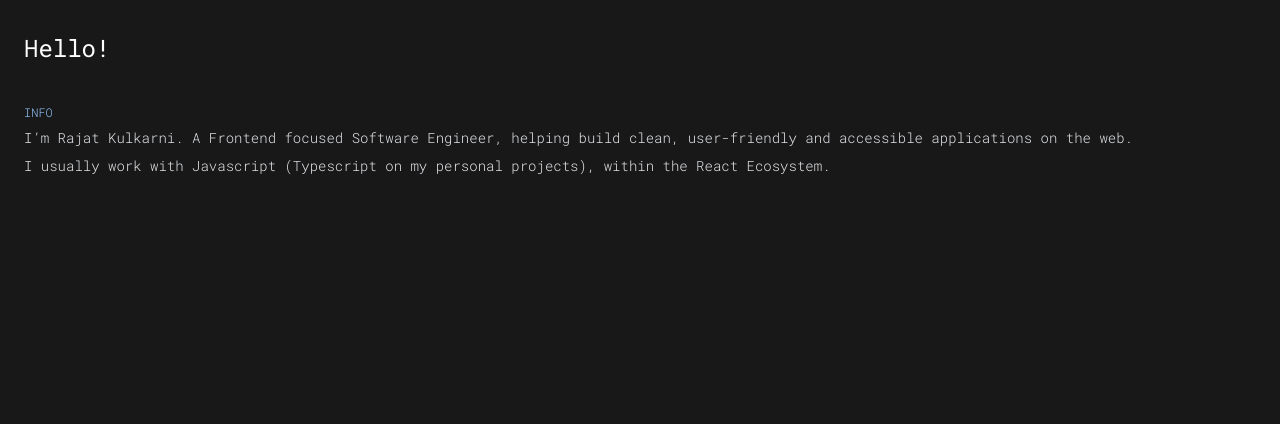
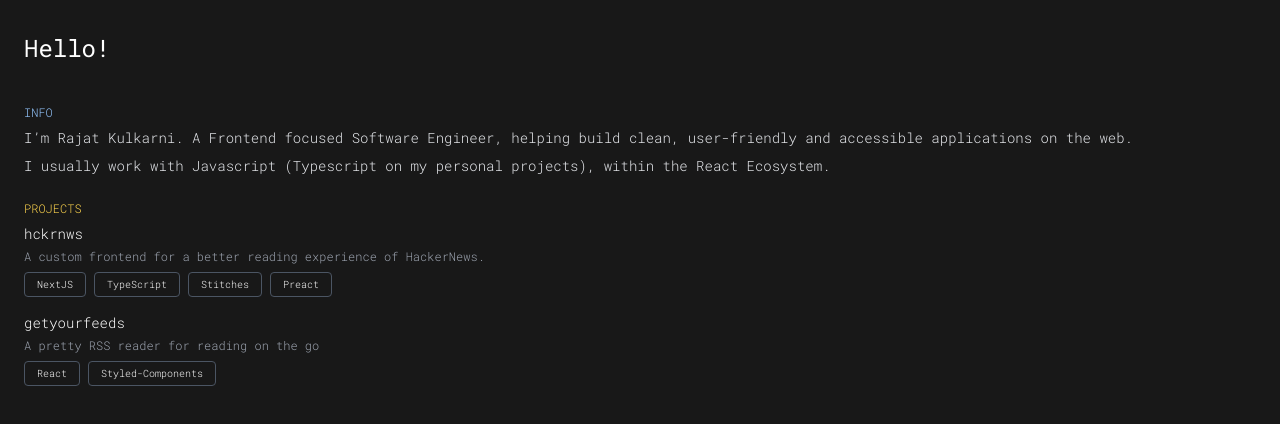
Before and after one commit to rajatkulkarni95/rk-minimal, a Next.js app: page / in a window 1280 px wide. Shown: the top 424 px of the page. Built offline with nearby package versions, Linux system fonts and the light colour scheme.

Commit message:
projects section;

```diff
--- a/src/components/MainContainer/Projects/index.tsx
+++ b/src/components/MainContainer/Projects/index.tsx
@@ -1,7 +1,25 @@
+import { projects } from "../../../data/projects";
+
 const Projects = () => {
   return (
-    <section className="flex ml-8 mt-16">
+    <section className="flex flex-col mt-6">
       <span className="text-xs text-amber-300 mr-4 uppercase">Projects</span>
+      {projects.map((project) => (
+        <div key={project.id} className="flex flex-col my-2">
+          <h3 className="text-sm">{project.title}</h3>
+          <p className="text-xs mt-1 text-gray-400">{project.description}</p>
+          <section className="flex items-center mt-2">
+            {project.meta.map((tech) => (
+              <span
+                key={tech}
+                className="text-[10px] py-1 px-3 rounded mr-2 border border-gray-600"
+              >
+                {tech}
+              </span>
+            ))}
+          </section>
+        </div>
+      ))}
     </section>
   );
 };
--- a/src/components/MainContainer/index.tsx
+++ b/src/components/MainContainer/index.tsx
@@ -6,7 +6,7 @@ const MainContainer = () => {
     <div className="w-full h-full px-6 pb-4">
       <h1 className="mt-8 mb-10 font-normal text-2xl">Hello!</h1>
       <Info />
-      {/*<Projects /> */}
+      <Projects />
     </div>
   );
 };
--- /dev/null
+++ b/src/data/projects/index.ts
@@ -0,0 +1,19 @@
+export const projects = [
+  {
+    id: "hckrnws",
+    title: "hckrnws",
+    description:
+      "A custom frontend for a better reading experience of HackerNews.",
+    meta: ["NextJS", "TypeScript", "Stitches", "Preact"],
+    code: "https://github.com/rajatkulkarni95/hckrnws",
+    site: "https://hckrnws.com/",
+  },
+  {
+    id: "getyourfeeds",
+    title: "getyourfeeds",
+    description: "A pretty RSS reader for reading on the go",
+    meta: ["React", "Styled-Components"],
+    code: "https://github.com/rajatkulkarni95/getyourfeeds",
+    site: "https://getyourfeeds.netlify.app/",
+  },
+];
```
